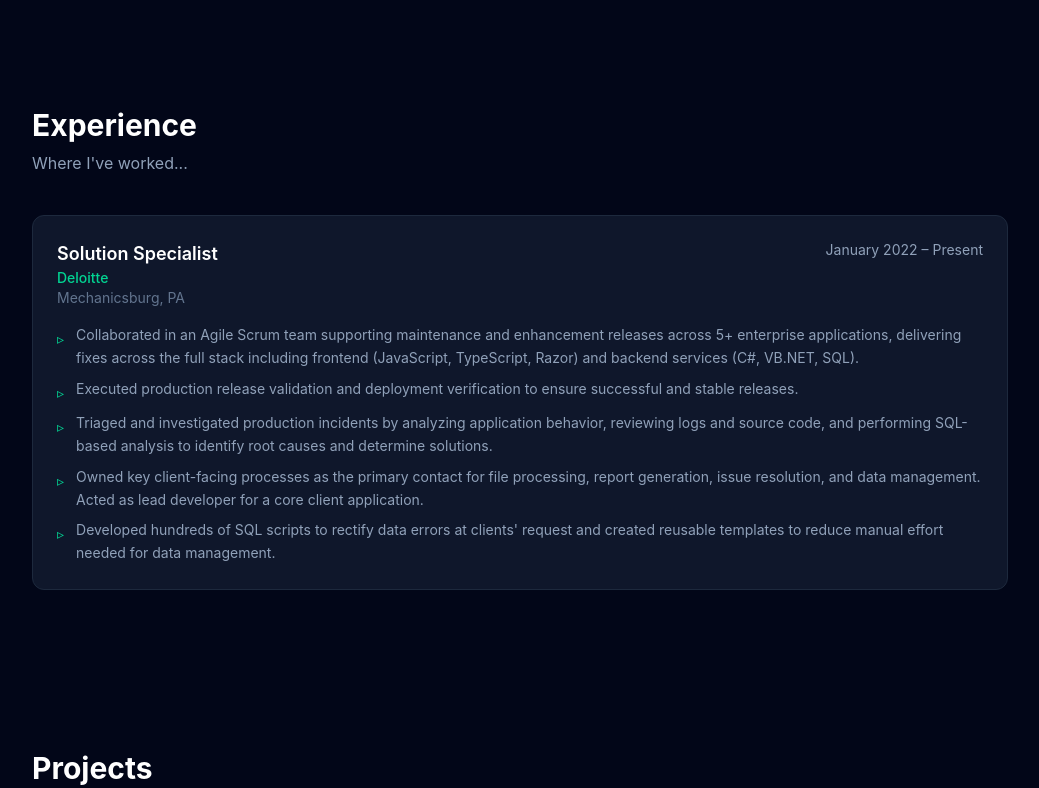
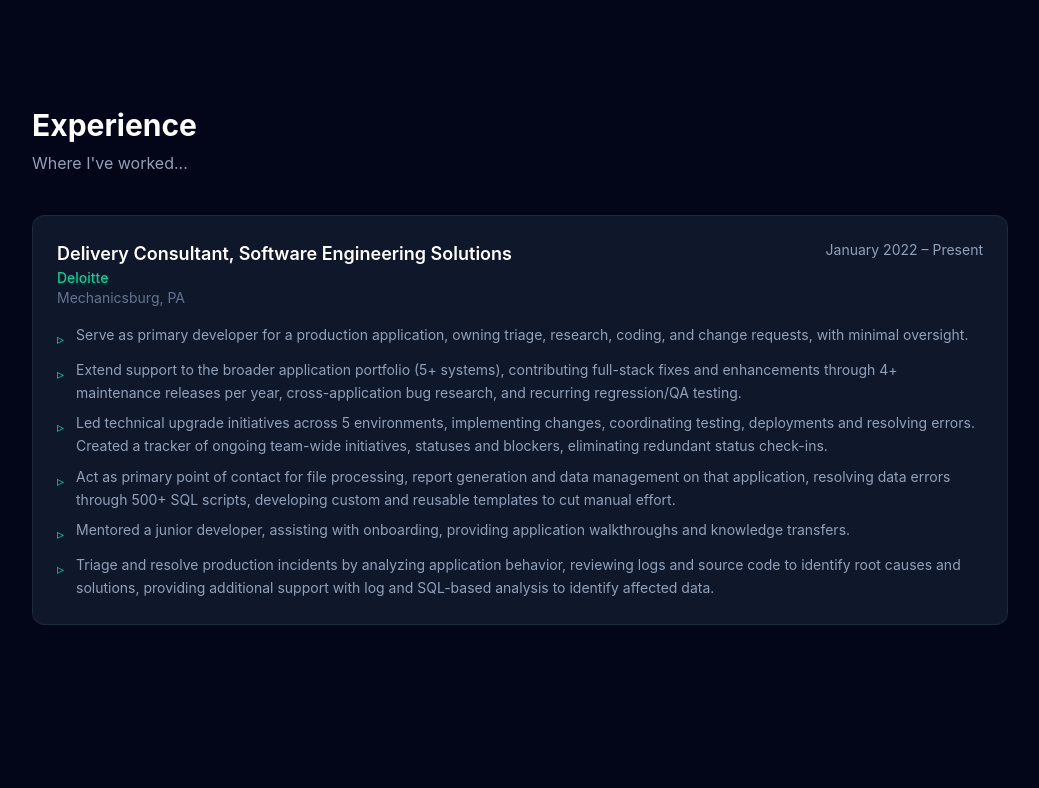
Before and after one commit to isabellagingrich/isabellagingrich.github.io, a React (Vite) app: page / in a window 1280 px wide. Shown: the part 613-1401 px from the top of the page, without its empty margins (120-1159 px from the left). Built offline with nearby package versions, Linux system fonts and the light colour scheme.

Commit message:
Updated bullet points and website title.

```diff
--- a/index.html
+++ b/index.html
@@ -4,7 +4,7 @@
     <meta charset="UTF-8" />
     <link rel="icon" type="image/svg+xml" href="/favicon.svg" />
     <meta name="viewport" content="width=device-width, initial-scale=1.0" />
-    <title>portfolio</title>
+    <title>Isabella Gingrich</title>
     <link rel="preconnect" href="https://fonts.googleapis.com" />
     <link rel="preconnect" href="https://fonts.gstatic.com" crossorigin />
     <link href="https://fonts.googleapis.com/css2?family=Inter:wght@400;600;700&display=swap" rel="stylesheet" />
--- a/src/App.tsx
+++ b/src/App.tsx
@@ -21,16 +21,17 @@ const skills = [
 
 const experience = [
   {
-    title: "Solution Specialist",
+    title: "Delivery Consultant, Software Engineering Solutions",
     company: "Deloitte",
     location: "Mechanicsburg, PA",
     period: "January 2022 – Present",
     bullets: [
-      "Collaborated in an Agile Scrum team supporting maintenance and enhancement releases across 5+ enterprise applications, delivering fixes across the full stack including frontend (JavaScript, TypeScript, Razor) and backend services (C#, VB.NET, SQL).",
-      "Executed production release validation and deployment verification to ensure successful and stable releases.",
-      "Triaged and investigated production incidents by analyzing application behavior, reviewing logs and source code, and performing SQL-based analysis to identify root causes and determine solutions.",
-      "Owned key client-facing processes as the primary contact for file processing, report generation, issue resolution, and data management. Acted as lead developer for a core client application.",
-      "Developed hundreds of SQL scripts to rectify data errors at clients' request and created reusable templates to reduce manual effort needed for data management.",
+      "Serve as primary developer for a production application, owning triage, research, coding, and change requests, with minimal oversight.",
+      "Extend support to the broader application portfolio (5+ systems), contributing full-stack fixes and enhancements through 4+ maintenance releases per year, cross-application bug research, and recurring regression/QA testing.",
+      "Led technical upgrade initiatives across 5 environments, implementing changes, coordinating testing, deployments and resolving errors. Created a tracker of ongoing team-wide initiatives, statuses and blockers, eliminating redundant status check-ins.",
+      "Act as primary point of contact for file processing, report generation and data management on that application, resolving data errors through 500+ SQL scripts, developing custom and reusable templates to cut manual effort.",
+      "Mentored a junior developer, assisting with onboarding, providing application walkthroughs and knowledge transfers.",
+      "Triage and resolve production incidents by analyzing application behavior, reviewing logs and source code to identify root causes and solutions, providing additional support with log and SQL-based analysis to identify affected data."
     ],
   },
 ];
```
